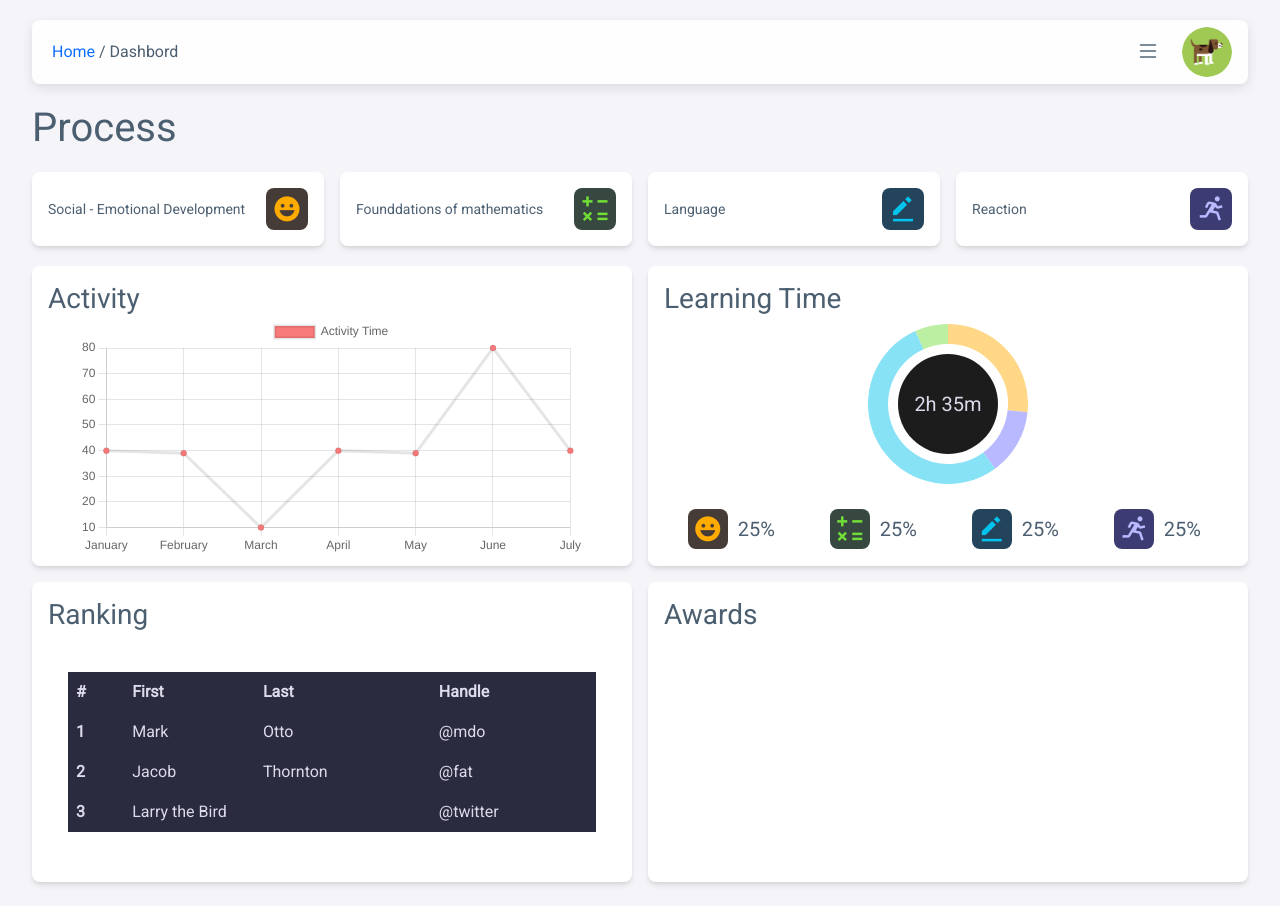
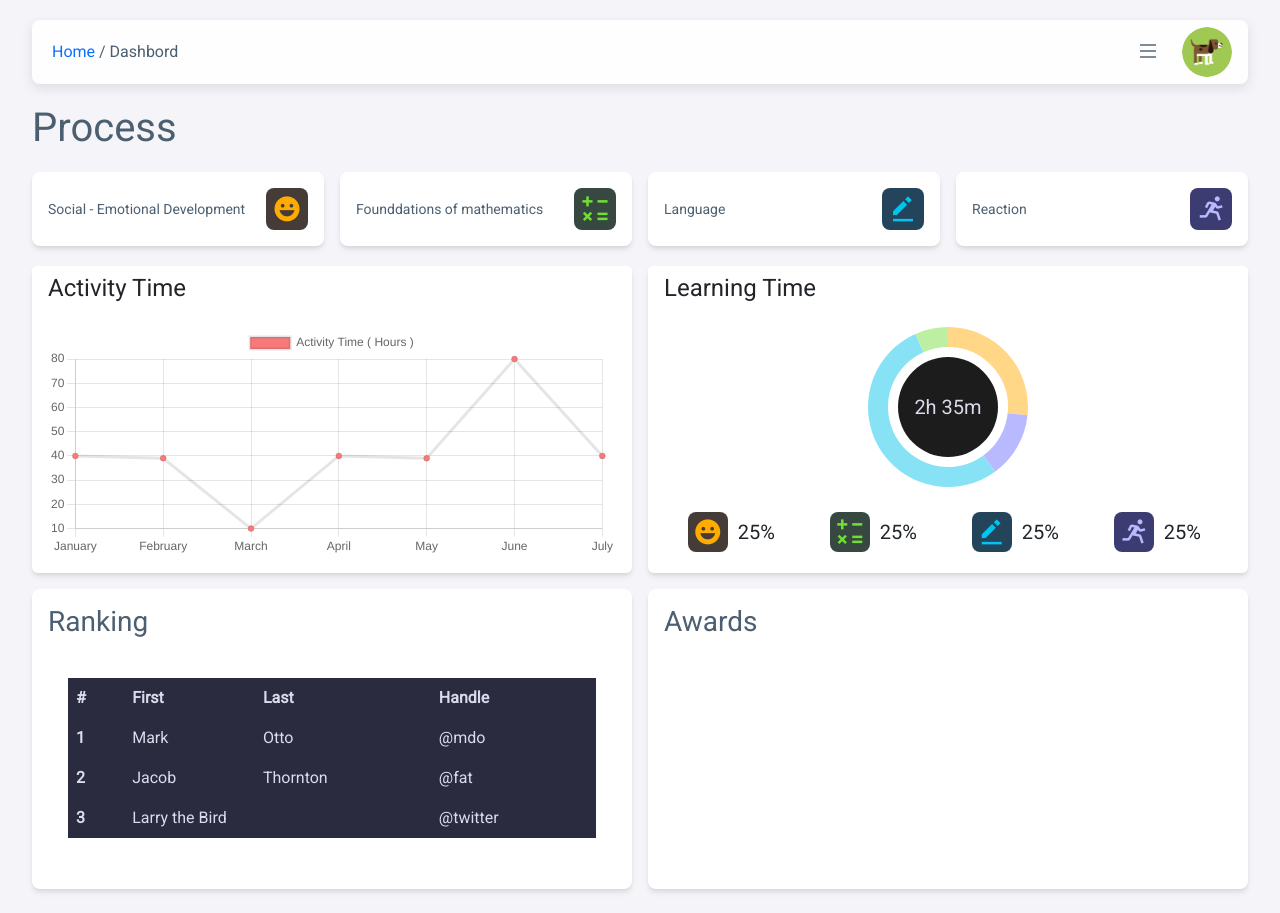
Before and after one commit to LouisLo0818/FYP_ObjectifyEDU, a Vue app in the folder ObjectifyEDU/: page /Dashboard in a window 1280 px wide. Built offline with nearby package versions, Linux system fonts and the light colour scheme; no server answers.

Commit message:
dashboard updated!!

```diff
--- a/ObjectifyEDU/src/components/Dashbord.vue
+++ b/ObjectifyEDU/src/components/Dashbord.vue
@@ -90,20 +90,24 @@
         </div>
         <div class="row mt-1 mb-4 g-3 row-cols-1 row-cols-sm-1 row-cols-md-2">
           <div class="col">
-            <div class="p-3" style="
-                background-color: #ffffff;
-                border-radius: 8px;
-                height: 300px;
-                box-shadow: rgba(0, 0, 0, 0.1) 0px 4px 6px -1px, rgba(0, 0, 0, 0.06) 0px 2px 4px -1px;
-              ">
-              <h3 style="margin: 0;">Activity</h3>
-              <div class="chart-container">
-                <!-- <bar :data="data" :options="options"></bar> -->
+            <div class="card h-100"
+              style="border: none;box-shadow: rgba(0, 0, 0, 0.1) 0px 4px 6px -1px, rgba(0, 0, 0, 0.06) 0px 2px 4px -1px;">
+              <h4 class="card-header" style="background: #ffffff;border-bottom: none;">Activity Time</h4>
+              <div class="card-body">
                 <LineChart />
               </div>
             </div>
           </div>
           <div class="col">
+            <div class="card h-100"
+              style="border: none;box-shadow: rgba(0, 0, 0, 0.1) 0px 4px 6px -1px, rgba(0, 0, 0, 0.06) 0px 2px 4px -1px;">
+              <h4 class="card-header" style="background: #ffffff;border-bottom: none;">Learning Time</h4>
+              <div class="card-body">
+                <Doughnut />
+              </div>
+            </div>
+          </div>
+          <!-- <div class="col">
             <div class="p-3" style="
                 background-color: #ffffff;
                 border-radius: 8px;
@@ -113,7 +117,7 @@
               <h3>Learning Time</h3>
               <Doughnut />
             </div>
-          </div>
+          </div> -->
           <div class="col">
             <div class="p-3" style="
                 background-color: #ffffff;
@@ -282,6 +286,10 @@ export default {
   margin: 0 auto;
 }
 
+.card-shadow {
+  box-shadow: rgba(0, 0, 0, 0.1) 0px 4px 6px -1px, rgba(0, 0, 0, 0.06) 0px 2px 4px -1px;
+}
+
 html body {
   width: 100%;
   height: 100%;
--- a/ObjectifyEDU/src/components/LineChart.vue
+++ b/ObjectifyEDU/src/components/LineChart.vue
@@ -1,5 +1,5 @@
 <template>
-    <Line :data="chartConfig.data" :options="chartConfig.options" />
+    <Line :data="chartConfig.data" :options="chartConfig.options"/>
 </template>
 
 <script>
@@ -32,7 +32,7 @@ export default {
                     labels: ['January', 'February', 'March', 'April', 'May', 'June', 'July'],
                     datasets: [
                         {
-                            label: 'Activity Time',
+                            label: 'Activity Time ( Hours )',
                             backgroundColor: '#f87979',
                             data: [40, 39, 10, 40, 39, 80, 40]
                         }
@@ -48,4 +48,5 @@ export default {
 }
 </script>
 
-<style scoped></style>
+<style scoped>
+</style>
```
